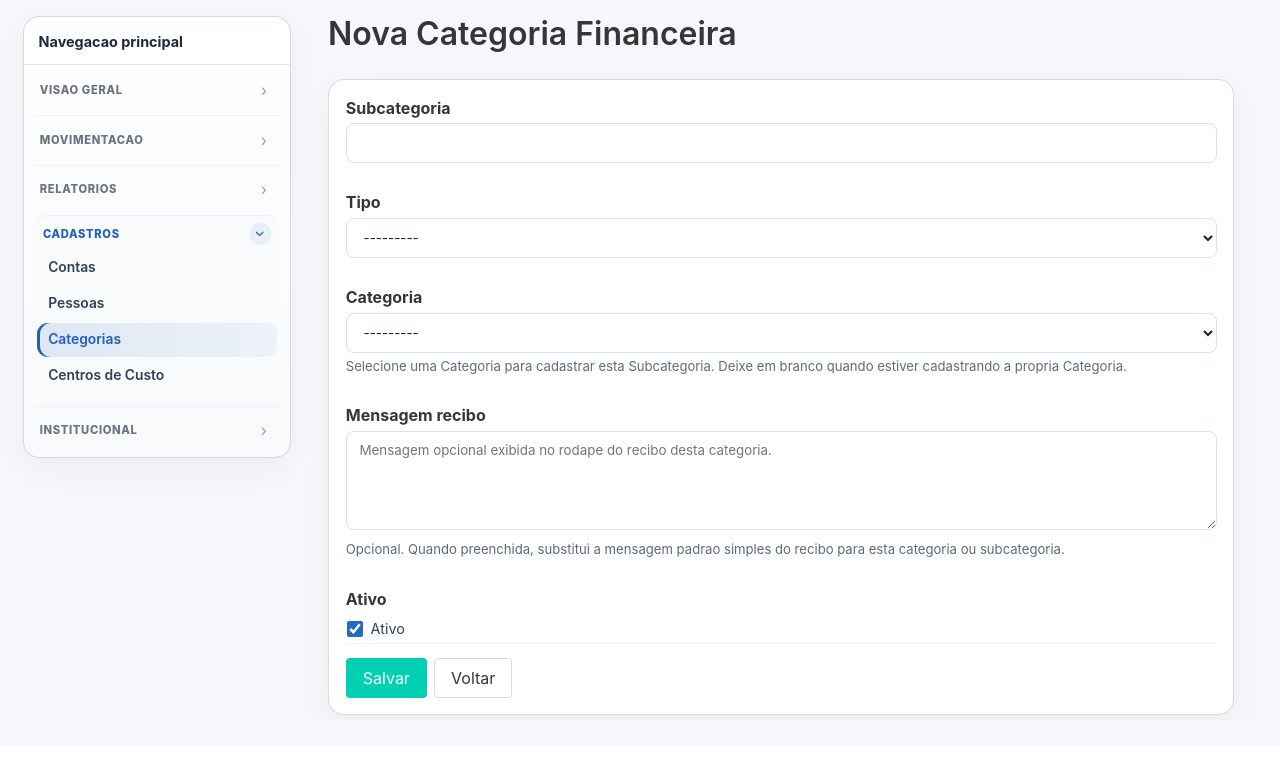
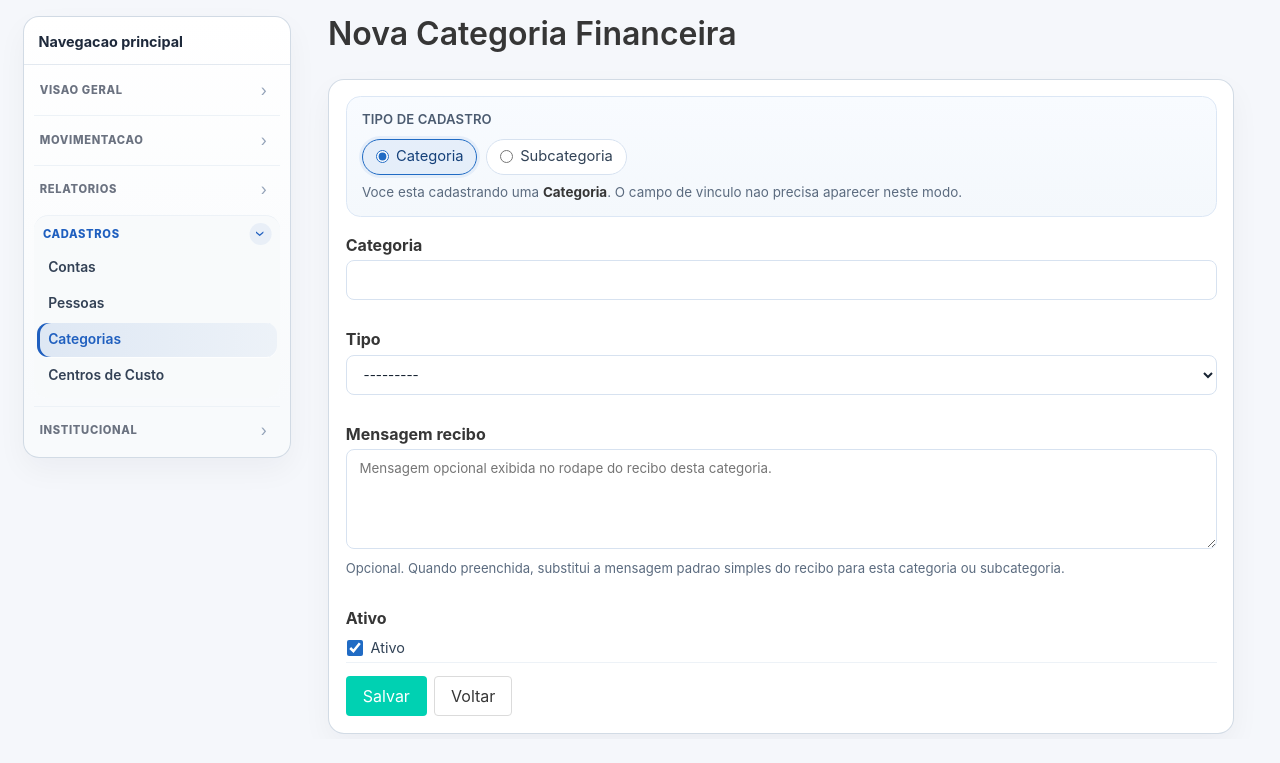
Before and after one commit to lucianobcoach-droid/Casa_Espirita, a Django app: page /financeiro/categorias/nova/ in a window 1280 px wide. Shown: the part 55-818 px from the top of the page. Before the commit the page ends 775 px from the top, so only its background shows below. Run offline with Django 4.2, Linux system fonts and the light colour scheme; data that the repository does not hold is empty.

Commit message:
Refina clareza de categoria e subcategoria

```diff
--- a/financeiro/templates/financeiro/categoria_form.html
+++ b/financeiro/templates/financeiro/categoria_form.html
@@ -79,6 +79,64 @@
     .financeiro-categoria-form-grid {
         display: grid;
         gap: 0.95rem;
+    }
+
+    .financeiro-categoria-form-mode {
+        display: grid;
+        gap: 0.55rem;
+        padding: 0.85rem 0.95rem;
+        border: 1px solid #dce7f5;
+        border-radius: 0.9rem;
+        background: linear-gradient(180deg, #f8fbff 0%, #f4f8fc 100%);
+    }
+
+    .financeiro-categoria-form-mode-label {
+        margin: 0;
+        color: #4b5b70;
+        font-size: 0.82rem;
+        font-weight: 600;
+        letter-spacing: 0.01em;
+        text-transform: uppercase;
+    }
+
+    .financeiro-categoria-form-mode-options {
+        display: inline-flex;
+        flex-wrap: wrap;
+        gap: 0.55rem;
+    }
+
+    .financeiro-categoria-form-mode-option {
+        display: inline-flex;
+        align-items: center;
+        gap: 0.45rem;
+        padding: 0.5rem 0.8rem;
+        border: 1px solid #d7e2f0;
+        border-radius: 999px;
+        background: #fff;
+        color: #314256;
+        font-size: 0.92rem;
+        line-height: 1.2;
+        cursor: pointer;
+        transition: border-color 0.15s ease, background-color 0.15s ease, color 0.15s ease, box-shadow 0.15s ease;
+    }
+
+    .financeiro-categoria-form-mode-option input[type="radio"] {
+        margin: 0;
+        accent-color: #206bc4;
+    }
+
+    .financeiro-categoria-form-mode-option.is-active {
+        border-color: #206bc4;
+        background: rgba(32, 107, 196, 0.08);
+        color: #15417a;
+        box-shadow: 0 0 0 0.18rem rgba(32, 107, 196, 0.08);
+    }
+
+    .financeiro-categoria-form-mode-help {
+        margin: 0;
+        color: #5b6b7f;
+        font-size: 0.84rem;
+        line-height: 1.45;
     }
 
     .financeiro-categoria-form-field .label {
@@ -176,6 +234,10 @@
         border-top: 1px solid #edf2f7;
     }
 
+    .financeiro-categoria-form-field.is-hidden-by-mode {
+        display: none;
+    }
+
     @media screen and (max-width: 1023px) {
         .financeiro-categoria-form-shell-desktop {
             display: none !important;
@@ -215,15 +277,32 @@
             <form method="post">
                 {% csrf_token %}
                 <div class="financeiro-categoria-form-grid">
+                    <div class="financeiro-categoria-form-mode" aria-labelledby="financeiro-categoria-form-mode-label">
+                        <p class="financeiro-categoria-form-mode-label" id="financeiro-categoria-form-mode-label">Tipo de cadastro</p>
+                        <div class="financeiro-categoria-form-mode-options" role="radiogroup" aria-label="tipo de cadastro de categoria financeira">
+                            <label class="financeiro-categoria-form-mode-option" data-categoria-mode-option>
+                                <input type="radio" name="categoria-ui-mode" value="categoria" data-categoria-mode-control>
+                                <span>Categoria</span>
+                            </label>
+                            <label class="financeiro-categoria-form-mode-option" data-categoria-mode-option>
+                                <input type="radio" name="categoria-ui-mode" value="subcategoria" data-categoria-mode-control>
+                                <span>Subcategoria</span>
+                            </label>
+                        </div>
+                        <p class="financeiro-categoria-form-mode-help" data-categoria-mode-help>
+                            Use <strong>Categoria</strong> para o agrupador analitico. Use <strong>Subcategoria</strong> quando o cadastro ficar vinculado a uma Categoria.
+                        </p>
+                    </div>
+
                     {% for field in form %}
-                        <div class="field financeiro-categoria-form-field{% if field.field.widget.input_type == 'checkbox' %} financeiro-categoria-form-field-boolean{% endif %}">
+                        <div class="field financeiro-categoria-form-field{% if field.field.widget.input_type == 'checkbox' %} financeiro-categoria-form-field-boolean{% endif %}{% if field.name == 'categoria_pai' %} financeiro-categoria-form-parent-field{% endif %}"{% if field.name == 'categoria_pai' %} data-categoria-parent-field{% endif %}>
                             <label class="label" for="{{ field.id_for_label }}">
                                 {% if field.name == 'categoria_pai' %}
                                     Categoria
                                 {% elif field.name == 'tipo' %}
                                     Tipo
                                 {% elif field.name == 'nome' %}
-                                    Subcategoria
+                                    <span data-categoria-name-label>Subcategoria</span>
                                 {% else %}
                                     {{ field.label }}
                                 {% endif %}
@@ -239,7 +318,7 @@
                                 {% endif %}
                             </div>
                             {% if field.name == 'categoria_pai' %}
-                                <p class="help">Selecione uma Categoria para cadastrar esta Subcategoria. Deixe em branco quando estiver cadastrando a propria Categoria.</p>
+                                <p class="help" data-categoria-parent-help>Selecione uma Categoria para cadastrar esta Subcategoria. Deixe em branco quando estiver cadastrando a propria Categoria.</p>
                             {% elif field.name == 'mensagem_recibo' %}
                                 <p class="help">Opcional. Quando preenchida, substitui a mensagem padrao simples do recibo para esta categoria ou subcategoria.</p>
                             {% elif field.help_text %}
@@ -260,4 +339,55 @@
         </div>
     </section>
 </div>
+<script>
+    (function () {
+        var form = document.currentScript ? document.currentScript.previousElementSibling : null;
+        var modeControls = Array.prototype.slice.call(document.querySelectorAll('[data-categoria-mode-control]'));
+        var modeOptions = Array.prototype.slice.call(document.querySelectorAll('[data-categoria-mode-option]'));
+        var parentField = document.querySelector('[data-categoria-parent-field]');
+        var parentSelect = document.getElementById('{{ form.categoria_pai.id_for_label }}');
+        var nameLabel = document.querySelector('[data-categoria-name-label]');
+        var parentHelp = document.querySelector('[data-categoria-parent-help]');
+        var modeHelp = document.querySelector('[data-categoria-mode-help]');
+
+        if (!modeControls.length || !parentField || !parentSelect || !nameLabel || !parentHelp || !modeHelp) {
+            return;
+        }
+
+        function applyMode(mode) {
+            var isSubcategoria = mode === 'subcategoria';
+
+            modeControls.forEach(function (control) {
+                control.checked = control.value === mode;
+            });
+
+            modeOptions.forEach(function (option) {
+                var control = option.querySelector('[data-categoria-mode-control]');
+                option.classList.toggle('is-active', !!control && control.value === mode);
+            });
+
+            parentField.classList.toggle('is-hidden-by-mode', !isSubcategoria);
+            parentSelect.disabled = !isSubcategoria;
+
+            if (!isSubcategoria) {
+                parentSelect.value = '';
+            }
+
+            nameLabel.textContent = isSubcategoria ? 'Subcategoria' : 'Categoria';
+            parentHelp.textContent = 'Selecione uma Categoria para cadastrar esta Subcategoria.';
+            modeHelp.innerHTML = isSubcategoria
+                ? 'Voce esta cadastrando uma <strong>Subcategoria</strong>. Escolha abaixo a <strong>Categoria</strong> a que ela pertence.'
+                : 'Voce esta cadastrando uma <strong>Categoria</strong>. O campo de vinculo nao precisa aparecer neste modo.';
+        }
+
+        var initialMode = parentSelect.value ? 'subcategoria' : 'categoria';
+        applyMode(initialMode);
+
+        modeControls.forEach(function (control) {
+            control.addEventListener('change', function () {
+                applyMode(control.value);
+            });
+        });
+    })();
+</script>
 {% endblock %}
```
Also changed, not shown: docs/CODEX_RESULTADO.md (+6 -0 lines), docs/STATE.md (+7 -0 lines).
